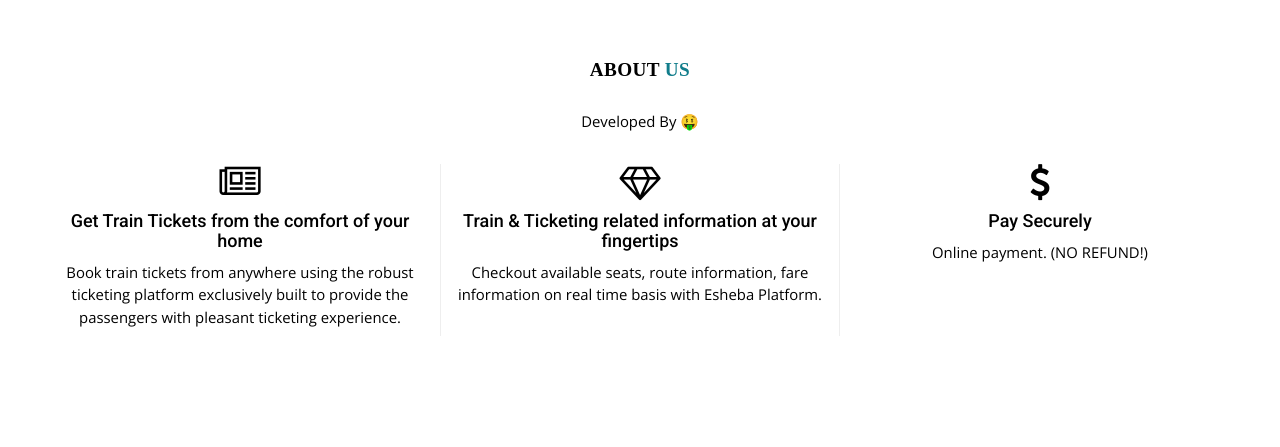
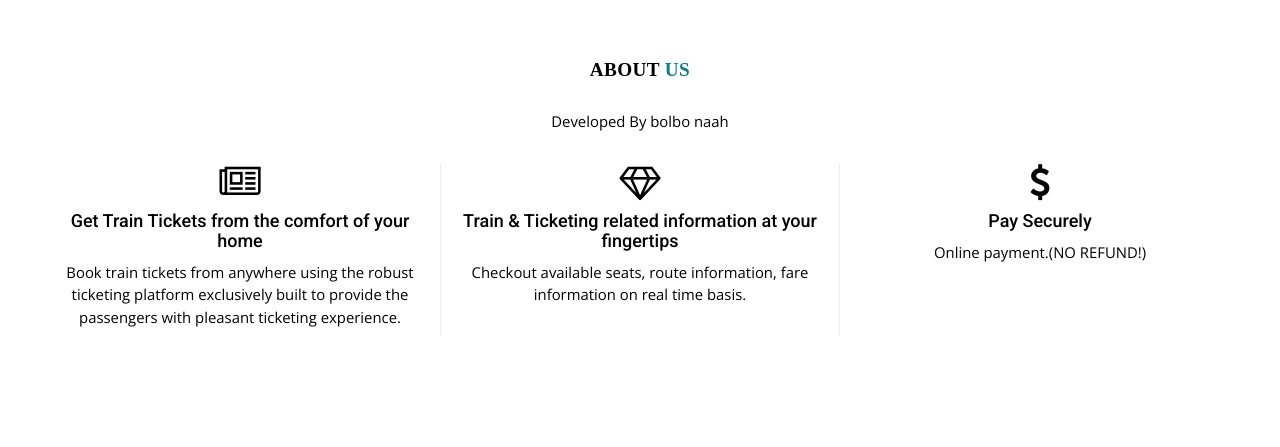
Before and after one commit to smanindokhan/Metro-Rail, a PHP site: page /tcpdf/ in a window 1280 px wide. Shown: the part 1661-2108 px from the top of the page. Run offline with PHP 8.4, Linux system fonts and the light colour scheme; some libraries are stand-ins or nearby versions.

Commit message:
map update

```diff
--- a/index.php
+++ b/index.php
@@ -128,7 +128,7 @@ include 'constants.php';
                                 <h3>About</h3>
                             </a></li>
 
-                        <li><a href="library/sample.pdf" class="page-scroll">
+                        <li><a href="library/map.png" class="page-scroll">
                                 <h3>Map</h3>
                             </a></li>
 
@@ -250,7 +250,7 @@ include 'constants.php';
 
                         <h3 class="title">ABOUT <span class="themecolor">US</span></h3>
 
-                        <p class="a-slog">Developed By 🤑</p>
+                        <p class="a-slog">Developed By bolbo naah</p>
 
                     </div>
 
@@ -288,7 +288,7 @@ include 'constants.php';
                             <h4>Train & Ticketing related information at your fingertips</h4>
 
                             <p class="black">Checkout available seats, route information, fare information on real time
-                                basis with Esheba Platform.</p>
+                                basis.</p>
 
                         </div> <!-- / margin -->
 
@@ -302,7 +302,7 @@ include 'constants.php';
 
                             <h4>Pay Securely</h4>
 
-                            <p class="black">Online payment. (NO REFUND!)</p>
+                            <p class="black">Online payment.(NO REFUND!)</p>
 
                         </div> <!-- / margin -->
 
```
Also changed, not shown: library/map.png (added).
